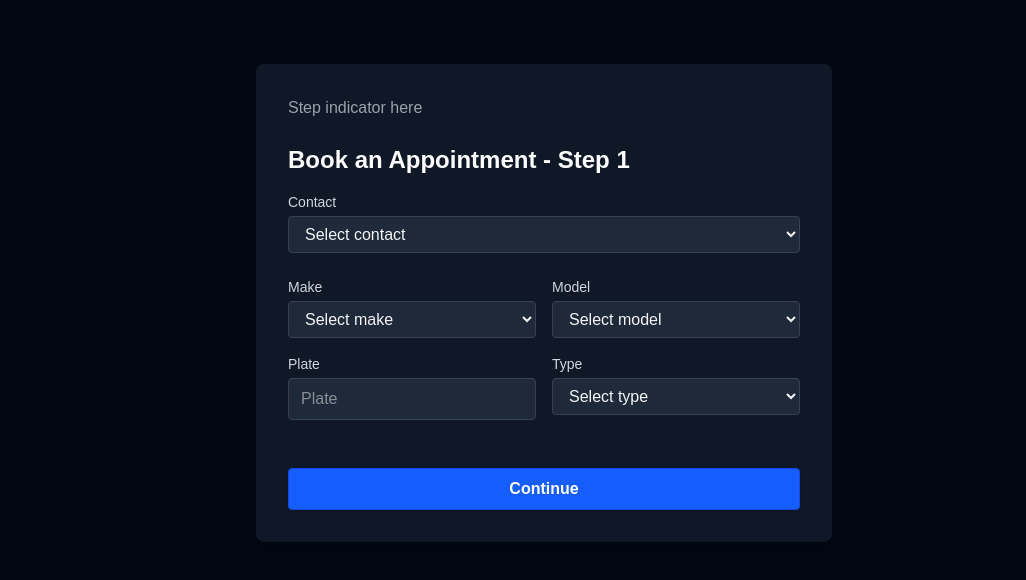
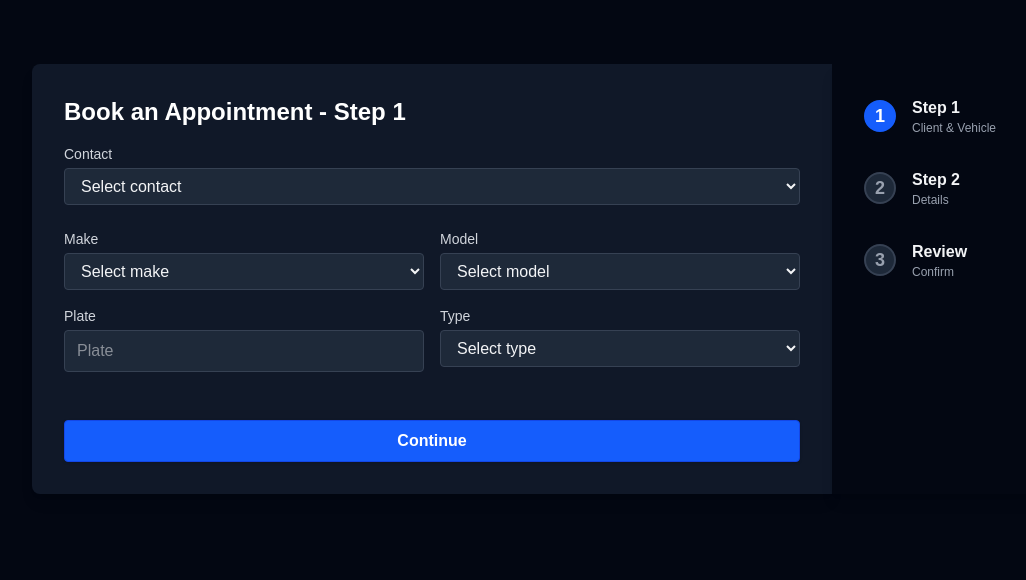
Before and after one commit to quocld/booking, a Next.js app: page /appointment/step-1 in a window 1280 px wide. Shown: the top 580 px of the page, without its empty margins (96-1122 px from the left). Built offline with nearby package versions, Linux system fonts and the light colour scheme.

Commit message:
[feat] implement routing for the multi-step appointment booking flow

```diff
--- a/src/app/appointment/layout.tsx
+++ b/src/app/appointment/layout.tsx
@@ -1,11 +1,32 @@
 import React from "react";
 
+const steps = [
+  { label: "Step 1", description: "Client & Vehicle" },
+  { label: "Step 2", description: "Details" },
+  { label: "Review", description: "Confirm" },
+];
+
 export default function AppointmentLayout({ children }: { children: React.ReactNode }) {
+  // This will only work in client components, so for now, highlight step 1 statically
+  // For dynamic highlight, use a client component or pass step as prop
   return (
-    <div className="max-w-xl mx-auto bg-gray-900 rounded-lg shadow-lg p-8 mt-8">
-      {/* Step indicator placeholder */}
-      <div className="mb-6 text-gray-400">Step indicator here</div>
-      {children}
+    <div className="flex max-w-5xl mx-auto mt-8">
+      <div className="flex-1 bg-gray-900 rounded-l-lg shadow-lg p-8">
+        {children}
+      </div>
+      <aside className="w-56 bg-gray-950 rounded-r-lg shadow-lg p-8 flex flex-col items-center">
+        <nav className="flex flex-col gap-8 w-full">
+          {steps.map((step, idx) => (
+            <div key={step.label} className="flex items-center gap-4">
+              <div className={`w-8 h-8 flex items-center justify-center rounded-full border-2 text-lg font-bold ${idx === 0 ? 'bg-blue-600 border-blue-600 text-white' : 'bg-gray-800 border-gray-700 text-gray-400'}`}>{idx + 1}</div>
+              <div>
+                <div className="font-semibold text-gray-100">{step.label}</div>
+                <div className="text-xs text-gray-400">{step.description}</div>
+              </div>
+            </div>
+          ))}
+        </nav>
+      </aside>
     </div>
   );
 }
--- a/src/app/appointment/step-1/ClientInfoForm.tsx
+++ b/src/app/appointment/step-1/ClientInfoForm.tsx
@@ -3,6 +3,7 @@
 import { useForm, Controller, ControllerRenderProps } from "react-hook-form";
 import { useBookingStore } from "../bookingStore";
 import React, { useState } from "react";
+import { useRouter } from "next/navigation";
 
 interface ClientInfoFormValues {
   contactName: string;
@@ -28,6 +29,7 @@ export default function ClientInfoForm() {
   const setClientInfo = useBookingStore((s) => s.setClientInfo);
   const setVehicleInfo = useBookingStore((s) => s.setVehicleInfo);
   const [manual, setManual] = useState(false);
+  const router = useRouter();
 
   const { control, handleSubmit, setValue, watch } = useForm<ClientInfoFormValues>({
     defaultValues: {
@@ -70,6 +72,7 @@ export default function ClientInfoForm() {
       plate: data.plate,
       type: data.type,
     });
+    router.push("/appointment/step-2");
   };
 
   return (
--- /dev/null
+++ b/src/app/appointment/step-2/page.tsx
@@ -0,0 +1,8 @@
+export default function Step2Page() {
+  return (
+    <div>
+      <h1 className="text-2xl font-bold mb-4">Book an Appointment - Step 2</h1>
+      <p className="text-gray-300">This is the second step of the multi-step appointment booking form.</p>
+    </div>
+  );
+}
```
